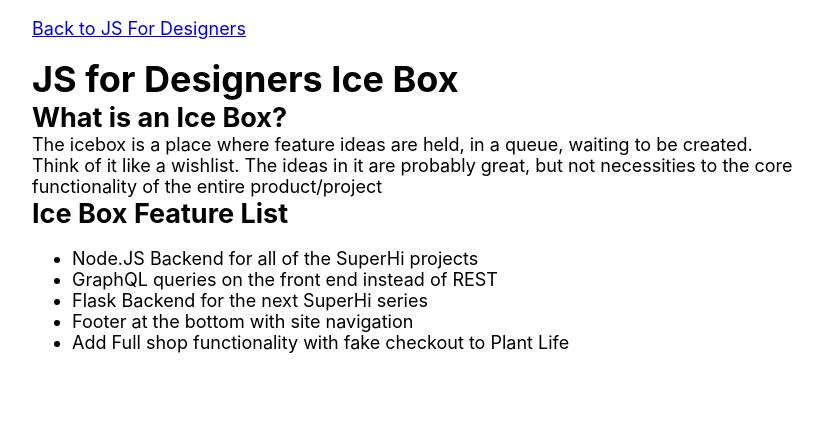
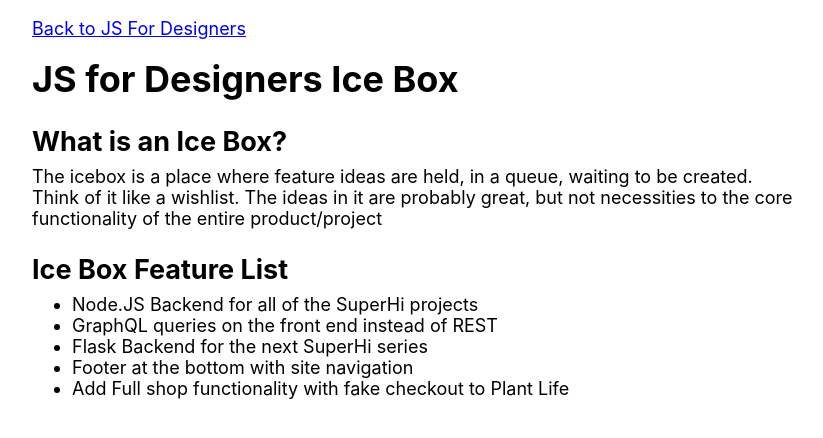
Before and after one commit to gideonibemerejr/js-for-designers, a React (Create React App) app: page /icebox in a window 1280 px wide. Shown: the top 438 px of the page, without its empty margins (224-1047 px from the left). Built offline with nearby package versions, Linux system fonts and the light colour scheme.

Commit message:
Update: refatored icebox as a page component vs static html

```diff
--- a/src/Pages/HomePage/HomePage.css
+++ b/src/Pages/HomePage/HomePage.css
@@ -131,6 +131,7 @@ code {
 .HomePage-project-card--image {
   width: 100%;
   height: 100%;
+
   object-fit: cover;
 }
 .HomePage-header--content {
--- a/src/Pages/HomePage/data/index.js
+++ b/src/Pages/HomePage/data/index.js
@@ -14,7 +14,7 @@ const data = [
     {
         title: 'Jenna Buchholz',
         description: 'With this project, we go in depth into scroll events and parallax by adding progress bars, waypoints and thresholds.',
-        image: './assets/jenna-buchholz/assets/jenna-buchholz.png',
+        image: './assets/jenna-buchholz/jenna-buchholz.png',
         link: '/jenna-buchholz',
     },
     {
--- a/src/Pages/IceBox/IceBox.css
+++ b/src/Pages/IceBox/IceBox.css
@@ -18,6 +18,15 @@ div.icebox {
 
   font-size: calc(10px + 1vmin);
 }
+
+div.icebox h1,
+div.icebox section {
+  margin-bottom: 1.5rem;
+}
+
+div.icebox h2 {
+  margin-bottom: 0.5rem;
+}
 main {
   flex-direction: column;
   max-width: 768px;
@@ -33,3 +42,6 @@ nav ul {
 nav ul a {
   display: inline-block;
 }
+div.icebox section ul {
+  margin-top: 0;
+}
```
